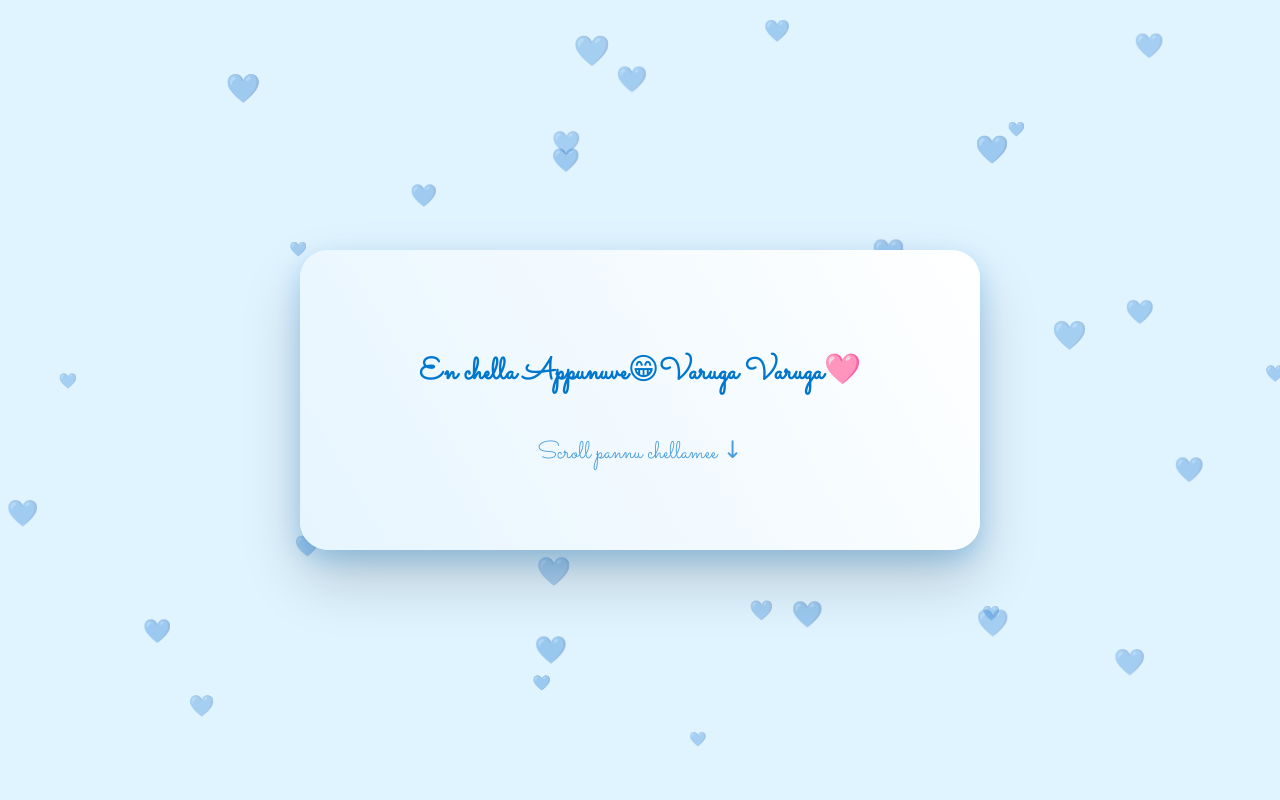
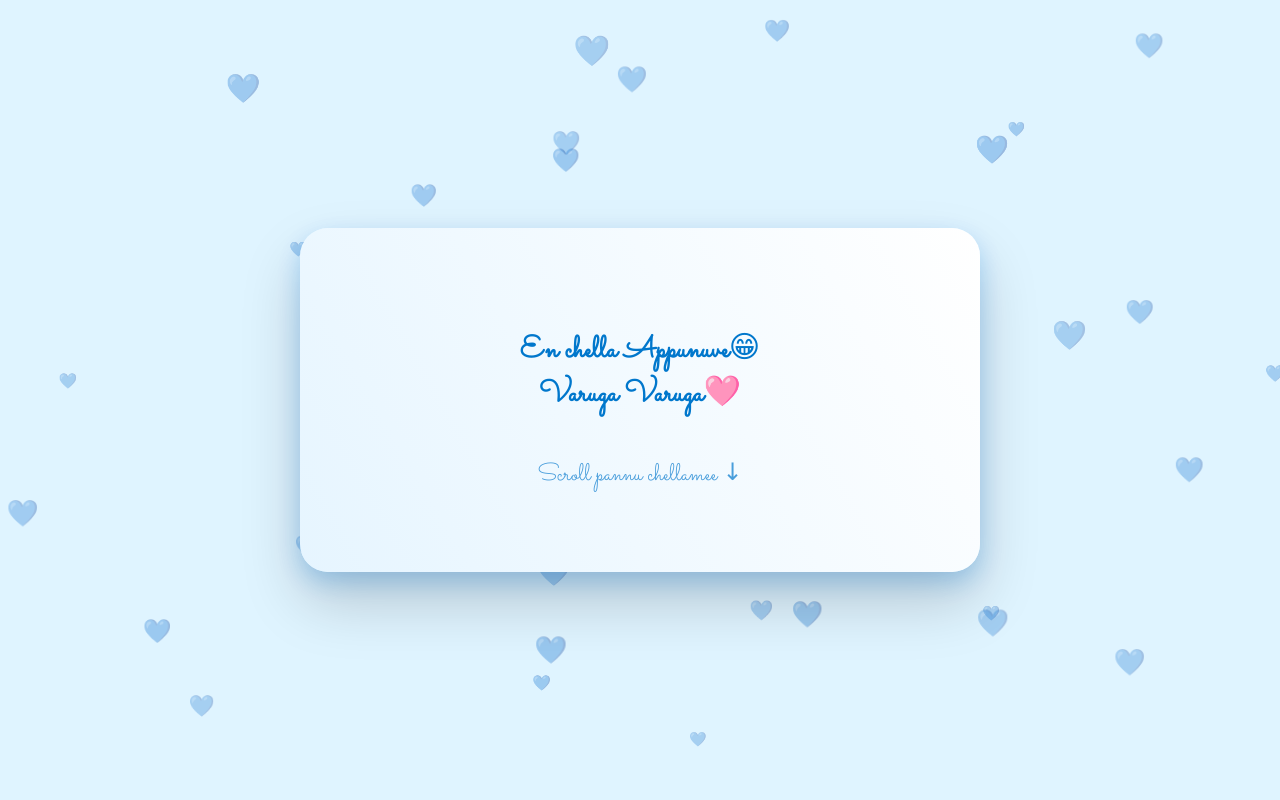
Before and after one commit to harnibaskar3105/val, a plain HTML site: page index.html in a window 1280 px wide. Shown: the top 800 px of the page. Drawn offline with Linux system fonts and the light colour scheme.

Commit message:
Update index.html

```diff
--- a/index.html
+++ b/index.html
@@ -113,7 +113,7 @@ h1 { font-family:'Sacramento',cursive; font-size:30px; color:#0077cc; }
 <!-- SECTION 1 -->
 <div class="section">
   <div class="card">
-    <h1>En chella Appunuve😁Varuga Varuga🩷</h1>
+    <h1>En chella Appunuve😁<br>Varuga Varuga🩷</h1>
     <div class="scroll-text">Scroll pannu chellamee ↓</div>
   </div>
 </div>
```
